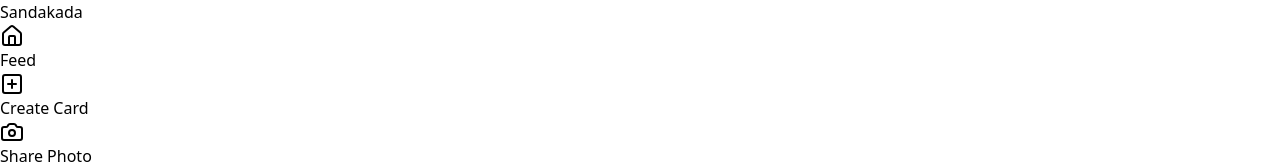
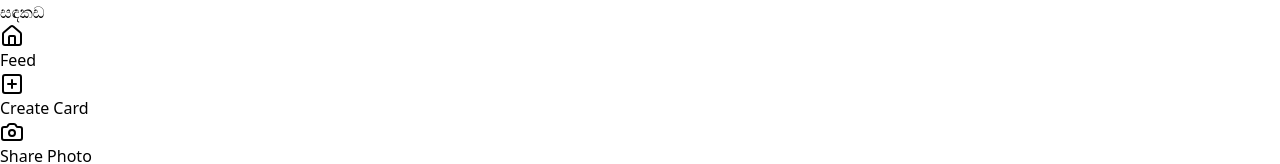
Before and after one commit to dilshansethmina2002/Vesak-web, a React (Vite) app in the folder vesak_web/: page / in a window 1280 px wide. Shown: the top 164 px of the page. Built offline with nearby package versions, Linux system fonts and the light colour scheme; no server answers; the database is empty.

Commit message:
feat: Add Vercel Analytics for improved tracking; update branding to use 'සඳකඩ'

```diff
--- a/vesak_web/package.json
+++ b/vesak_web/package.json
@@ -12,6 +12,7 @@
   "dependencies": {
     "@fontsource-variable/geist": "^5.2.9",
     "@supabase/supabase-js": "^2.106.1",
+    "@vercel/analytics": "^2.0.1",
     "class-variance-authority": "^0.7.1",
     "clsx": "^2.1.1",
     "embla-carousel-react": "^8.6.0",
--- a/vesak_web/src/App.jsx
+++ b/vesak_web/src/App.jsx
@@ -7,6 +7,7 @@ import CreatePost from './pages/CreatePost';
 import ViewCard from './pages/ViewCard';
 import VesakZone from "./pages/VesakZone";
 import AdminDashboard from "./pages/AdminDashboard";
+import { Analytics } from "@vercel/analytics/next";
 
 function App() {
   return (
@@ -22,7 +23,10 @@ function App() {
           <Route path="card/:id" element={<ViewCard />} />
         </Route>
       </Routes>
+      <Analytics />
     </BrowserRouter>
+
+
   );
 }
 
--- a/vesak_web/src/layouts/MainLayout.jsx
+++ b/vesak_web/src/layouts/MainLayout.jsx
@@ -28,7 +28,7 @@ export default function MainLayout() {
             ========================================= */}
         <aside className="hidden md:flex flex-col w-[280px] h-screen sticky top-0 p-8 shrink-0">
           <Link to="/" className="text-3xl font-display font-bold text-transparent bg-clip-text bg-gradient-to-r from-orange-400 to-yellow-300 mb-12 drop-shadow-md">
-            Sandakada
+            සඳකඩ
           </Link>
 
           <nav className="flex flex-col gap-3 font-medium text-lg h-full">
```
Also changed, not shown: 1 other file (tests, documents, lock files or other folders).
